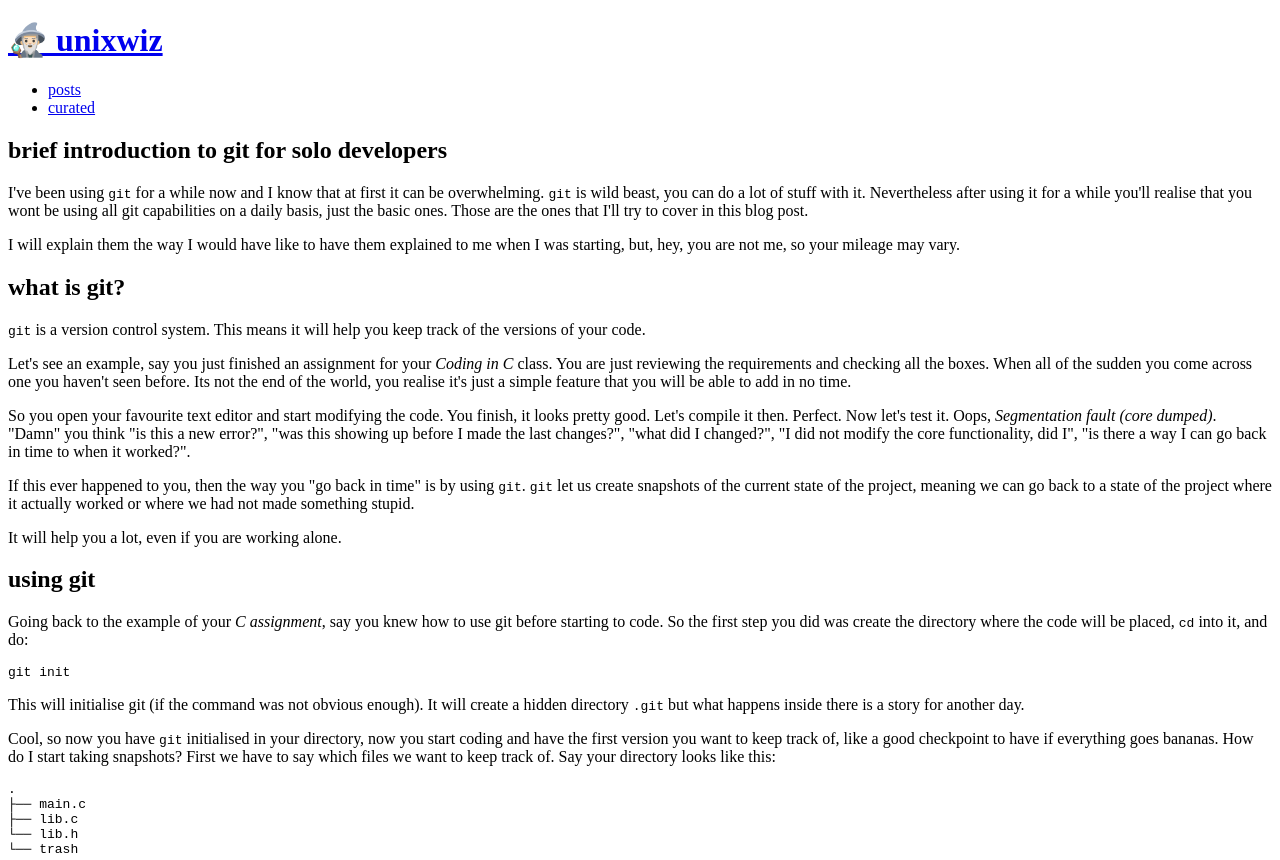
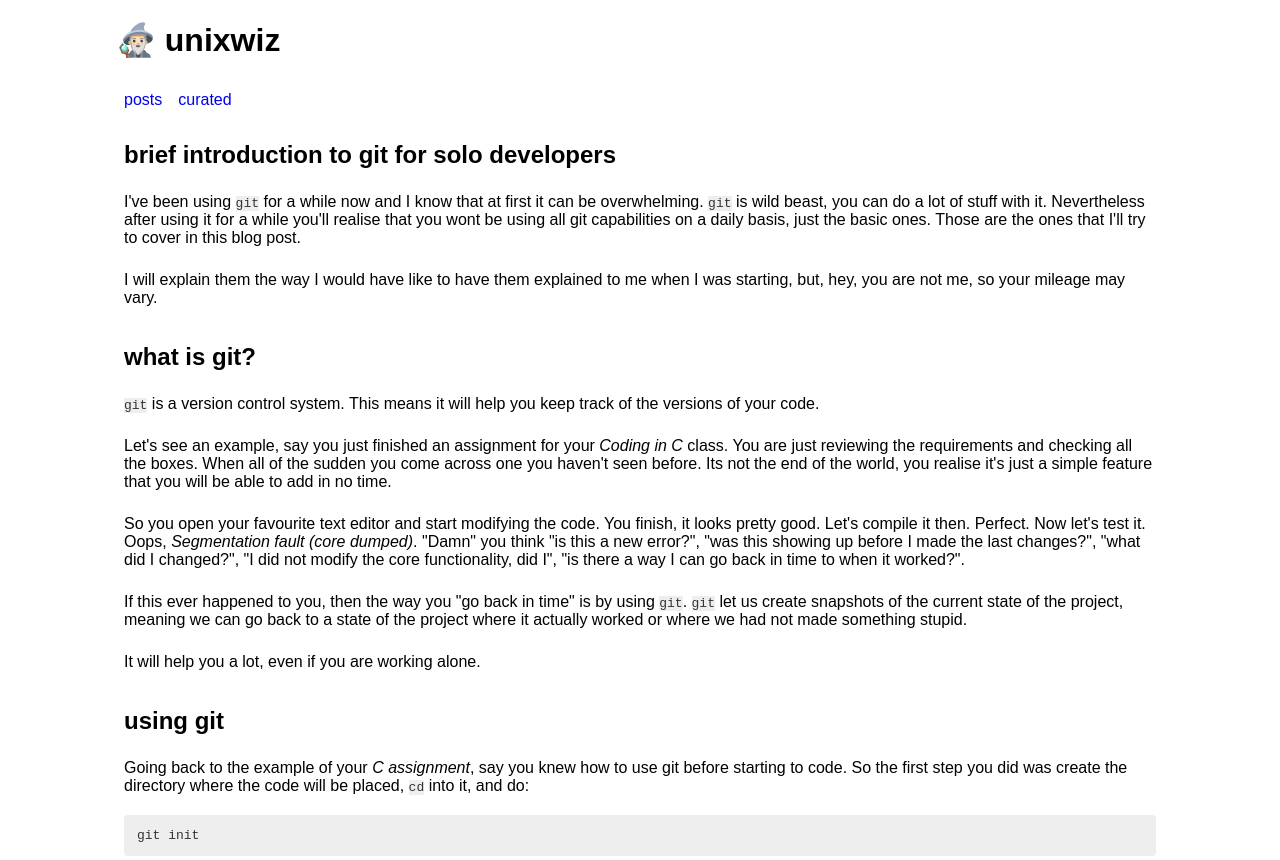
Before and after one commit to bsantanad/b, a plain HTML site: page posts/git-basics.html in a window 1280 px wide. Shown: the top 860 px of the page. Drawn offline with Linux system fonts and the light colour scheme; the site is published under a folder, as on GitHub Pages, so addresses that start at the root find nothing.

Commit message:
*.html: fixed header on all pages
it underlined the emoji too, did not like that that much

Signed-off-by: bsantanad <0211518@up.edu.mx>

```diff
--- a/posts/git-basics.html
+++ b/posts/git-basics.html
@@ -5,14 +5,17 @@
     <title>
     🧙🏻‍♂️ unixwiz
     </title>
-  <link rel="stylesheet" href="/static/css/style.css">
+  <link rel="stylesheet" href="../static/css/style.css">
   <meta name="viewport" content="width=device-width, initial-scale=1.0">
 </head>
 <body>
     <header>
         <h1>
             <a href='/index.html'>
-            🧙🏻‍♂️ unixwiz
+                🧙🏻‍♂️
+            </a>
+            <a href='/index.html' id='title'>
+                unixwiz
             </a>
         </h1>
         <nav>
```
Also changed, not shown: curated.html (+4 -1 lines), index.html (+4 -1 lines), posts/git-squash.html (+5 -2 lines).
